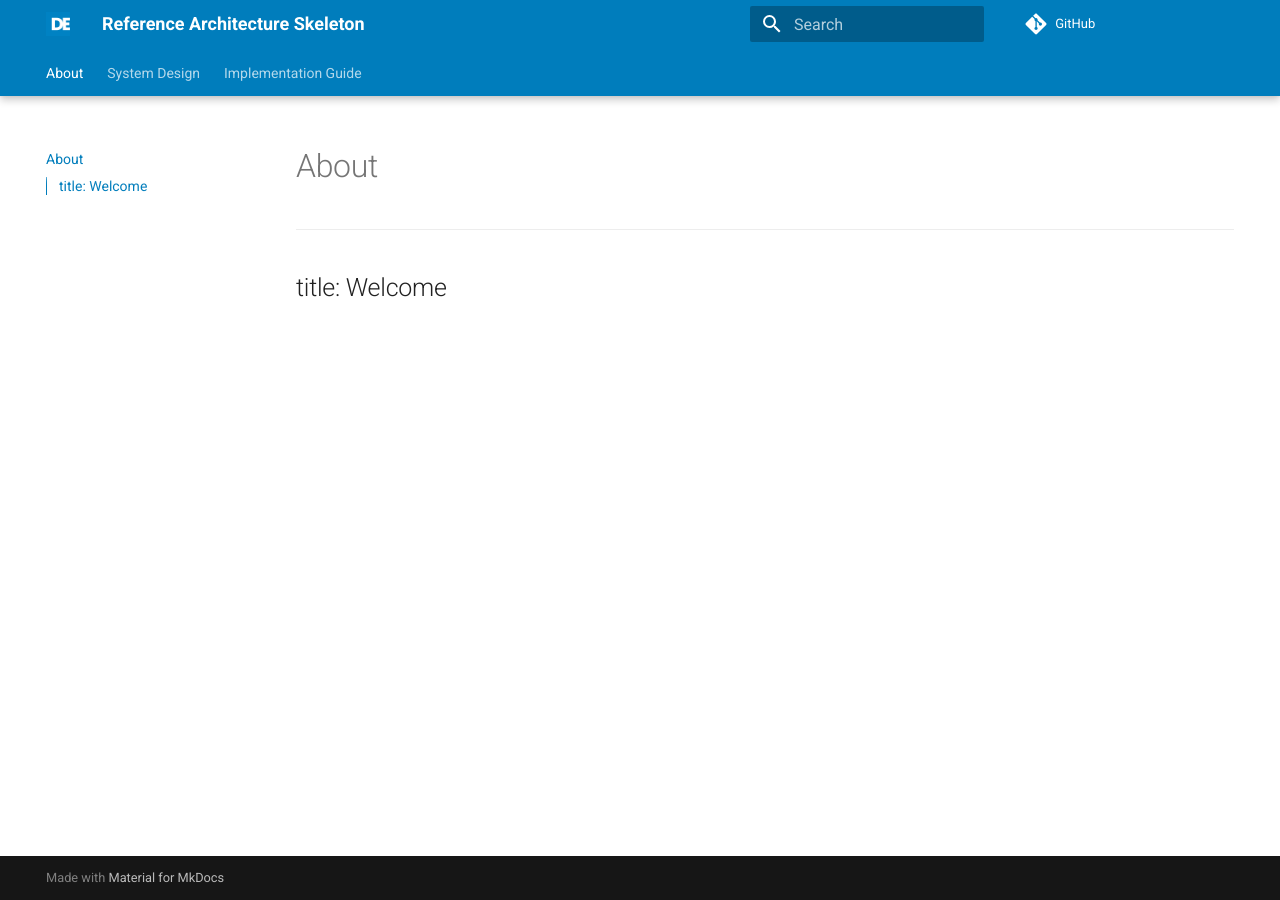
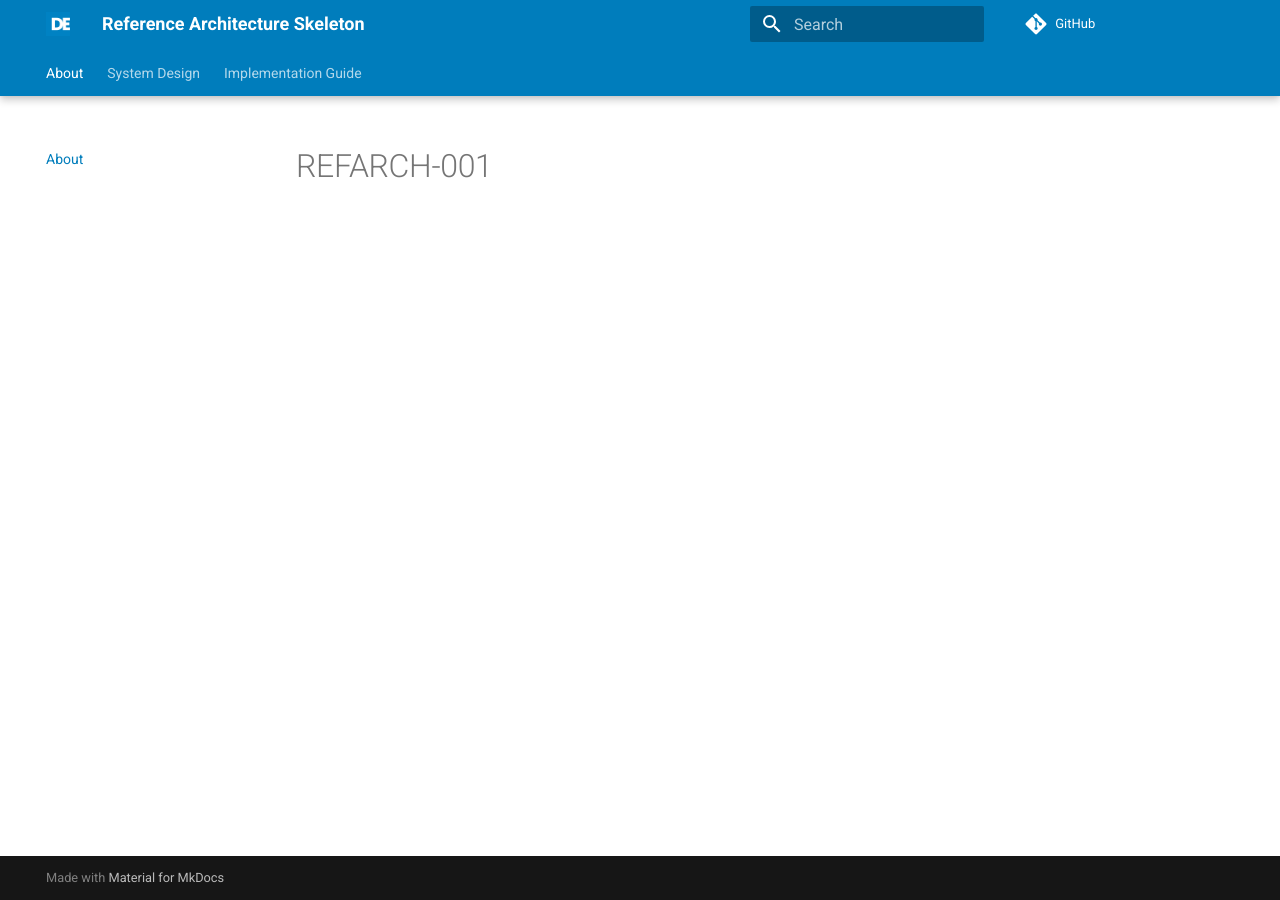
Before and after one commit to clap-demo/refarch-001, an MkDocs documentation site: the page built from docs/index.md, in a window 1280 px wide. Built offline with MkDocs 1.6.1 and Material for MkDocs 9.7.7, drawn with Linux system fonts in a browser that asks for light colours; comment, search, counter and statistics services are not loaded; the version menu is left out.

Commit message:
docs: index

```diff
--- a/docs/index.md
+++ b/docs/index.md
@@ -1,3 +1,5 @@
 ---
-title: Welcome
+title: About
 ---
+
+# REFARCH-001
```
